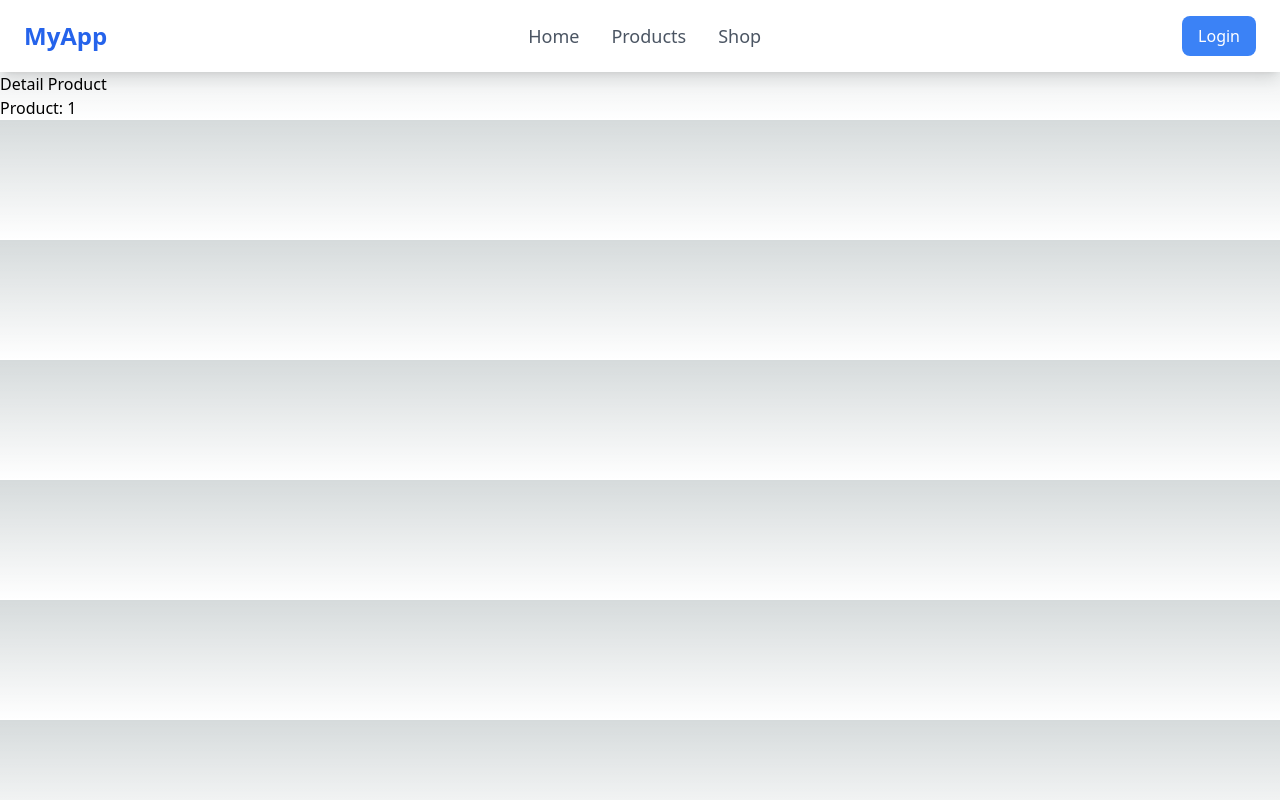
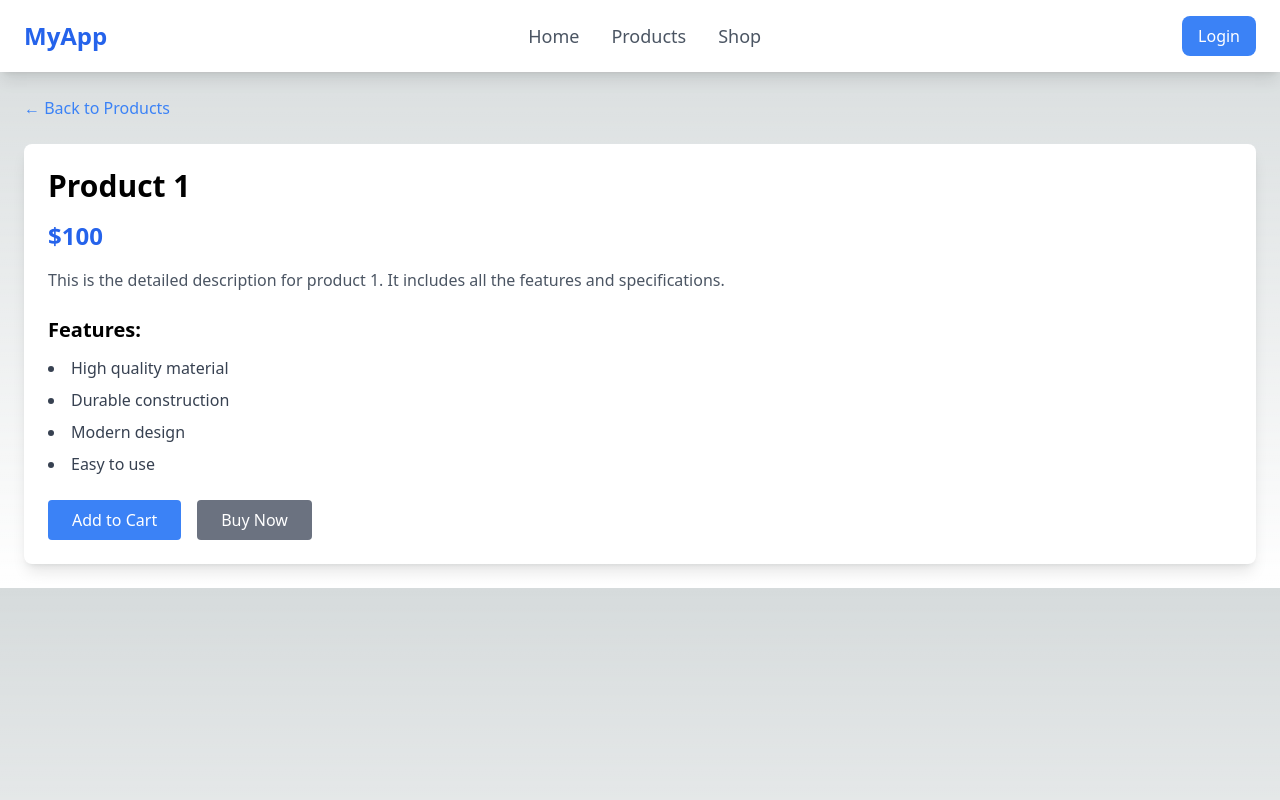
Before and after one commit to egadestaviano/Next-Js-Basic, a Next.js app: page /product/1 in a window 1280 px wide. Built offline with nearby package versions, Linux system fonts and the light colour scheme.

Commit message:
Fix Product Id

```diff
--- a/src/pages/product/[id].tsx
+++ b/src/pages/product/[id].tsx
@@ -1,12 +1,55 @@
 import { useRouter } from "next/router";
+import Link from "next/link";
 
 const DetailProduct = () => {
   const { query } = useRouter();
+  const productId = query.id as string;
+
+  // Mock product data
+  const product = {
+    id: productId,
+    name: `Product ${productId}`,
+    price: `$${parseInt(productId) * 100}`,
+    description: `This is the detailed description for product ${productId}. It includes all the features and specifications.`,
+    features: [
+      "High quality material",
+      "Durable construction",
+      "Modern design",
+      "Easy to use"
+    ]
+  };
 
   return (
-    <div>
-      <p>Detail Product</p>
-      <p>Product: {query.id ? query.id : "Loading..."}</p>
+    <div className="container mx-auto p-6">
+      <div className="mb-6">
+        <Link href="/product" className="text-blue-500 hover:text-blue-700">
+          ← Back to Products
+        </Link>
+      </div>
+
+      <div className="bg-white rounded-lg shadow-lg p-6">
+        <h1 className="text-3xl font-bold mb-4">{product.name}</h1>
+        <p className="text-2xl font-bold text-blue-600 mb-4">{product.price}</p>
+        <p className="text-gray-600 mb-6">{product.description}</p>
+
+        <div className="mb-6">
+          <h2 className="text-xl font-semibold mb-3">Features:</h2>
+          <ul className="list-disc list-inside space-y-2">
+            {product.features.map((feature, index) => (
+              <li key={index} className="text-gray-700">{feature}</li>
+            ))}
+          </ul>
+        </div>
+
+        <div className="flex space-x-4">
+          <button className="bg-blue-500 text-white px-6 py-2 rounded hover:bg-blue-600">
+            Add to Cart
+          </button>
+          <button className="bg-gray-500 text-white px-6 py-2 rounded hover:bg-gray-600">
+            Buy Now
+          </button>
+        </div>
+      </div>
     </div>
   );
 };
```
